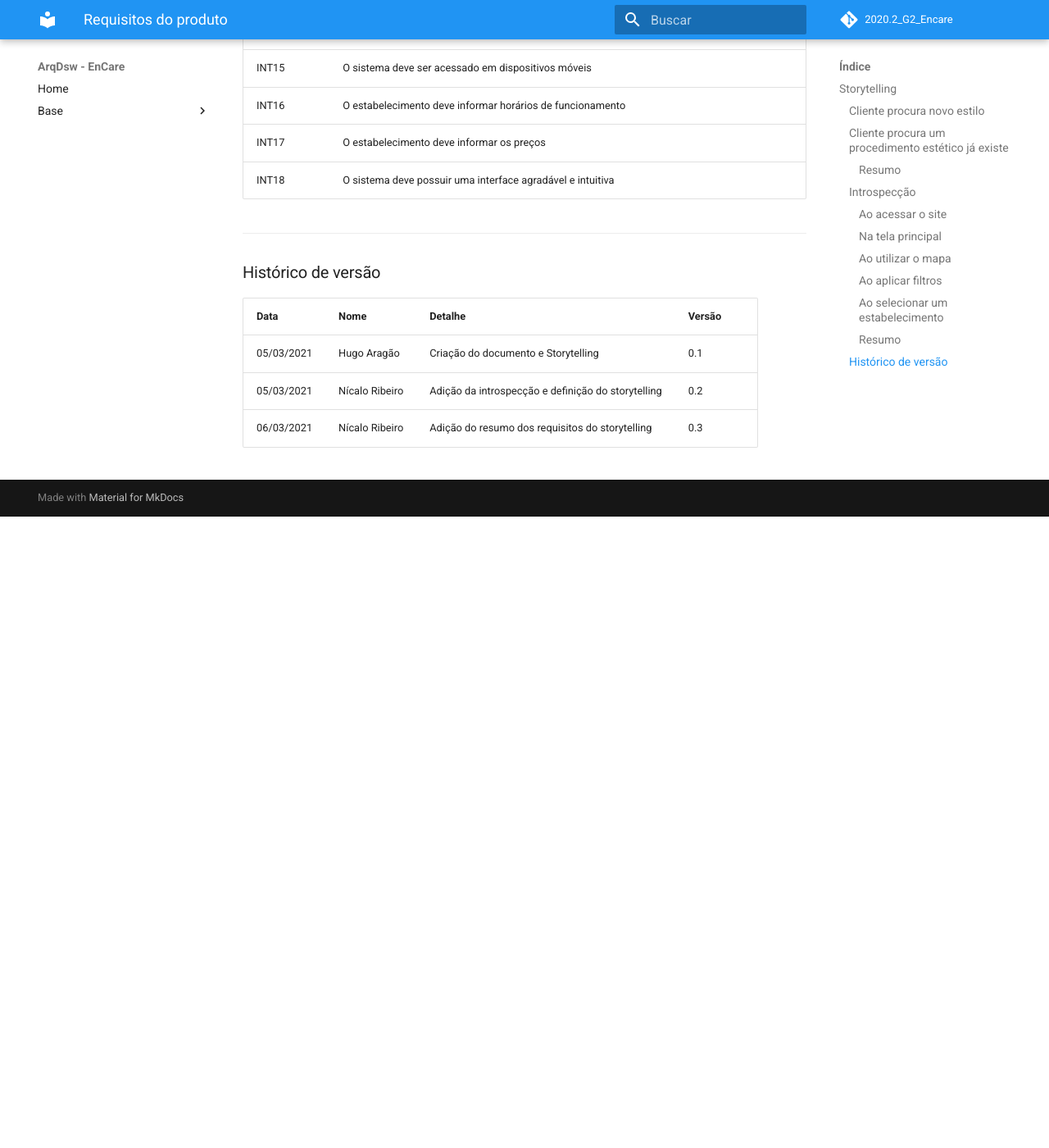
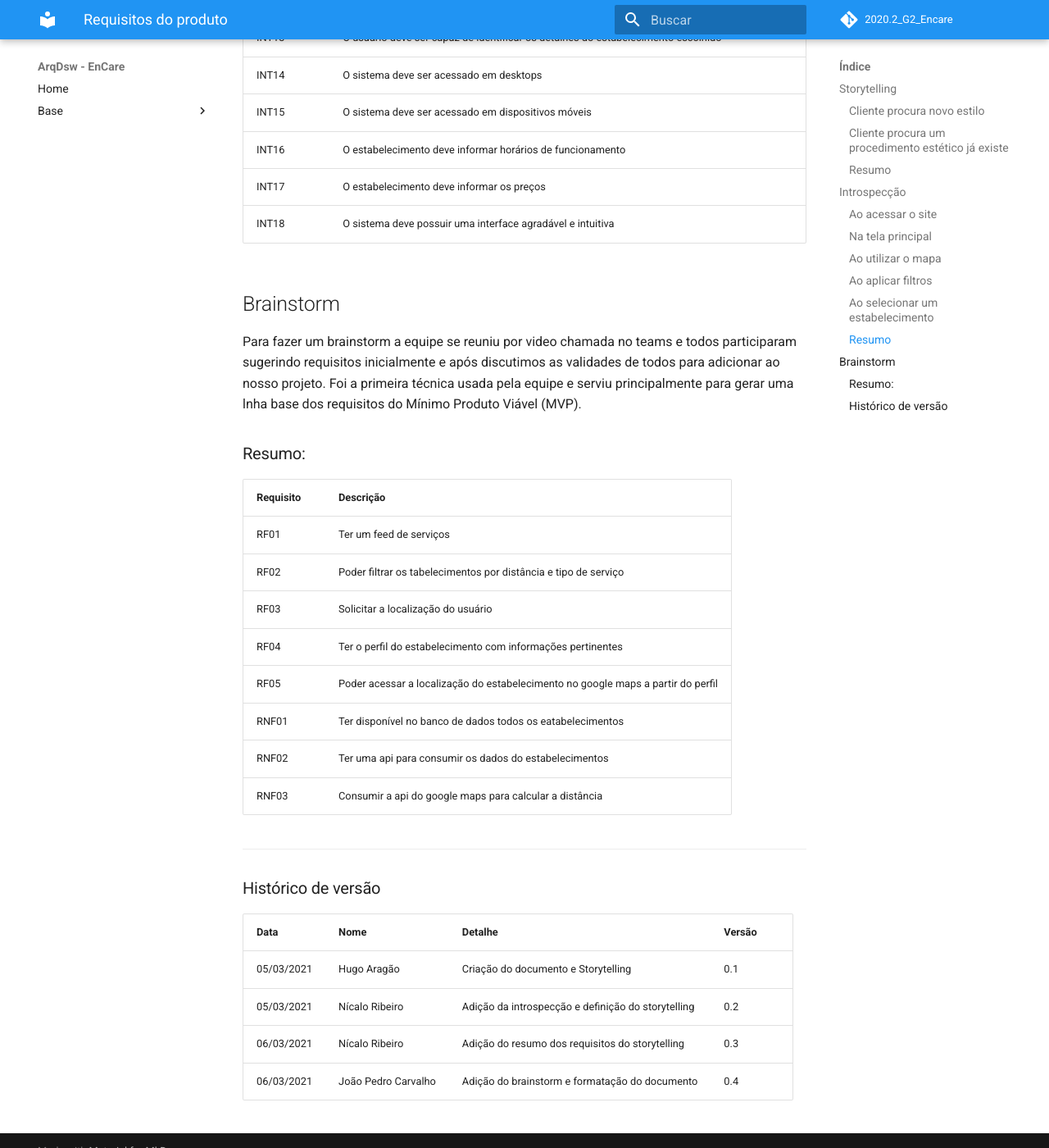
Before and after one commit to UnBArqDsw2020-2/2020.2_G2_Encare, an MkDocs documentation site: the page built from docs/Base/requisitos.md, in a window 1280 px wide and 1400 px high, scrolled down 3253 px. Shown: the whole window at 82% size. Built offline with MkDocs 1.6.1 and Material for MkDocs 9.7.7, drawn with Linux system fonts in a browser that asks for light colours; comment, search, counter and statistics services are not loaded; before the commit the page ends 3883 px from its top, so only the background shows below that.

Commit message:
#39 Adição do brainstorm e formatação do documento

```diff
--- a/docs/Base/requisitos.md
+++ b/docs/Base/requisitos.md
@@ -9,7 +9,7 @@ Um cliente desejava mudar seu estilo, para isso procurou seu barbeiro de confian
 ### Cliente procura um procedimento estético já existe
 Uma jovem ao navegar pelo Instagram gostou do corte de cabelo de uma atriz e da arte nas unhas dela. Buscando melhorar sua autoestima, e se sentir renovada, a jovem procurou em seu bairro um estabelecimento que a oferecesse o mesmo corte e arte nas unhas, que a deixassem bonita como a atriz nas fotos. A jovem então navegou pelo Google Maps buscando por um salão que parecesse competente, escolheu um que possuía boas avaliações e se dirigiu ao local para executar o mesmo procedimento estético. Mas como o procedimento era novo, as profissionais do salão não conseguiram atingir o resultado que a cliente desejou, as ferramentas de busca também não traziam informações que a dessem certeza de que as profissionais conseguiriam obter tal resultado.
 
-#### Resumo
+### Resumo
 |Identificador|Descrição|
 |-------------|---------|
 |ST01| Deve ser possível saber o horário de funcionamento do estabelecimento|
@@ -22,7 +22,7 @@ Uma jovem ao navegar pelo Instagram gostou do corte de cabelo de uma atriz e da
 
 - - -
 
-### Introspecção
+## Introspecção
 É uma técnica rica e profunda que visa entender quais propriedades o sistema deve possuir. Demanda imaginação de quem está levantando os requisitos para estabelecer o que ele gostaria que estivesse no sistema, a fim de executar uma determinada tarefa. Apesar de ser uma técnica útil, a instrospeccção de um especialista, por exemplo, pode não ser reflitida na experiência real do usuário.
 
 #### Ao acessar o site
@@ -58,7 +58,7 @@ Uma jovem ao navegar pelo Instagram gostou do corte de cabelo de uma atriz e da
 - Deve ser possível visualizar fotos do estabelecimento em si;
 - O sistema deve fornecer fotos dos resultados dos serviços realizados pelo estabelecimento;
 
-#### Resumo
+### Resumo
 
 |Identificador|Descrição|
 |-------------|---------|
@@ -81,11 +81,29 @@ Uma jovem ao navegar pelo Instagram gostou do corte de cabelo de uma atriz e da
 |INT17|O estabelecimento deve informar os preços|
 |INT18|O sistema deve possuir uma interface agradável e intuitiva|
 
+## Brainstorm
+
+Para fazer um brainstorm a equipe se reuniu por video chamada no teams e todos participaram sugerindo requisitos inicialmente e após discutimos as validades de todos para adicionar ao nosso projeto. Foi a primeira técnica usada pela equipe e serviu principalmente para gerar uma lnha base dos requisitos do Mínimo Produto Viável (MVP).
+
+### Resumo:
+
+| Requisito | Descrição |
+|-----------|-----------|
+| RF01 | Ter um feed de serviços |
+| RF02 | Poder filtrar os tabelecimentos por distância e tipo de serviço |
+| RF03 | Solicitar a localização do usuário |
+| RF04 | Ter o perfil do estabelecimento com informações pertinentes |
+| RF05 | Poder acessar a localização do estabelecimento no google maps a partir do perfil |
+| RNF01 | Ter disponível no banco de dados todos os eatabelecimentos |
+| RNF02 | Ter uma api para consumir os dados do estabelecimentos |
+| RNF03 | Consumir a api do google maps para calcular a distância |
+
 - - -
 ### Histórico de versão
 
 | Data | Nome | Detalhe | Versão |
 |------|-------|--------|--------|
-| 05/03/2021 | Hugo Aragão| Criação do documento e Storytelling | 0.1 |
+| 05/03/2021 | Hugo Aragão | Criação do documento e Storytelling | 0.1 |
 | 05/03/2021 | Nícalo Ribeiro | Adição da introspecção e definição do storytelling | 0.2 |
-|06/03/2021| Nícalo Ribeiro | Adição do resumo dos requisitos do storytelling| 0.3|
+| 06/03/2021 | Nícalo Ribeiro | Adição do resumo dos requisitos do storytelling | 0.3 |
+| 06/03/2021 | João Pedro Carvalho | Adição do brainstorm e formatação do documento | 0.4 |
```
